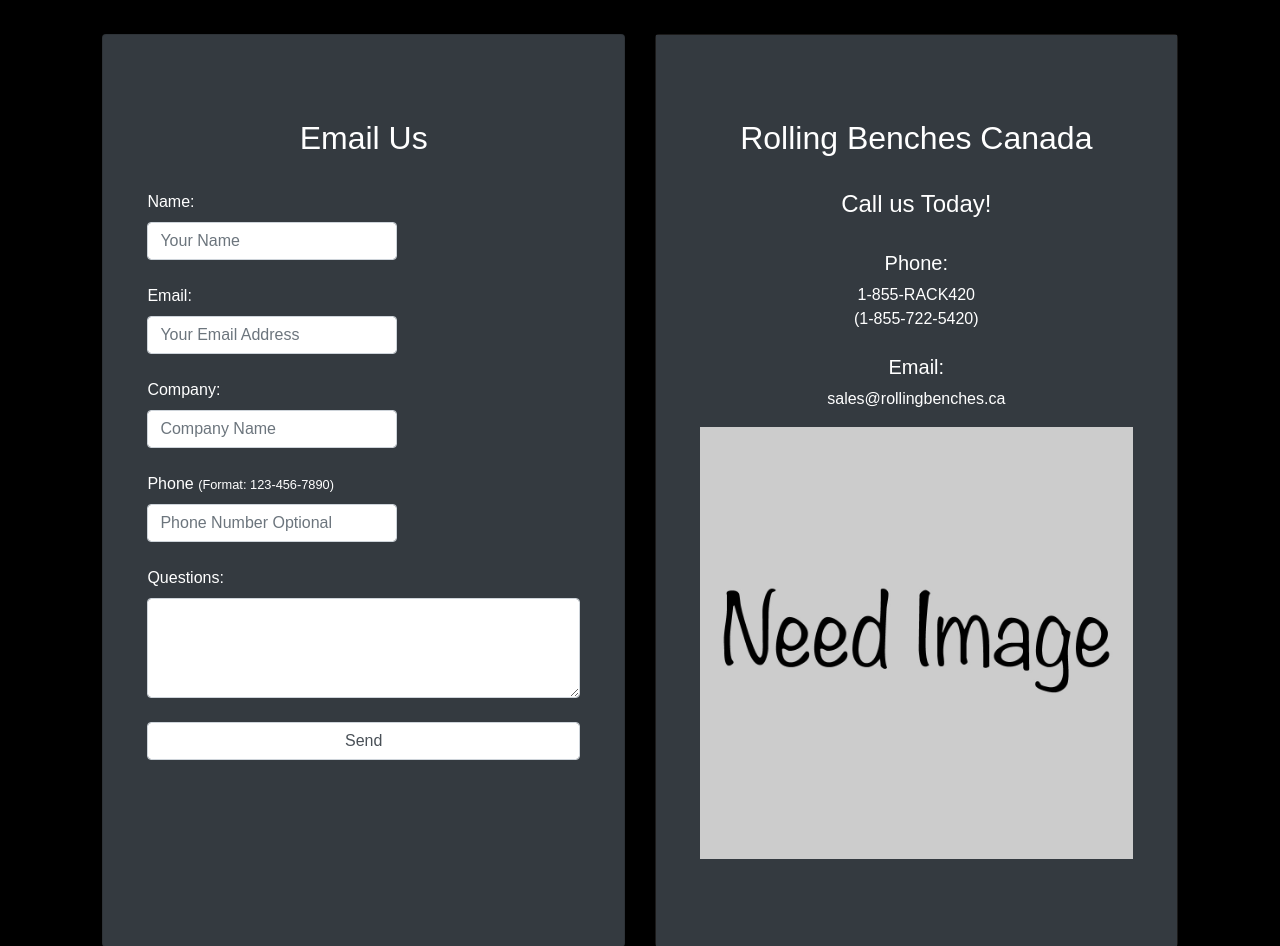
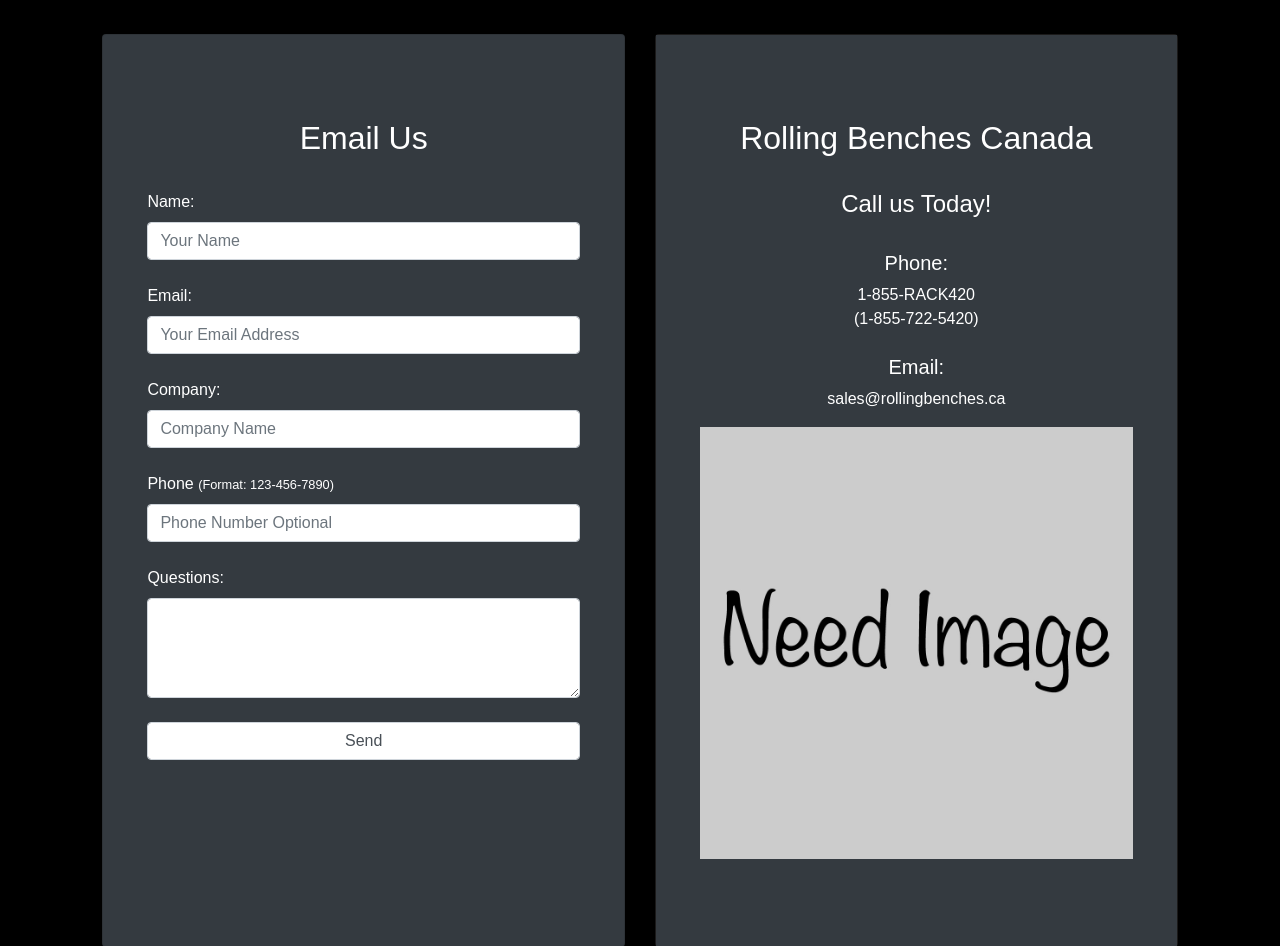
Before and after one commit to SeanTuc/SeanRollingBenches, a PHP site: page /contactUs.php in a window 1280 px wide. Shown: the part 300-1246 px from the top of the page. Run offline with PHP 8.4, Linux system fonts and the light colour scheme.

Commit message:
fix contact page

```diff
--- a/contactUs.php
+++ b/contactUs.php
@@ -10,19 +10,19 @@
           <div class="contact-form" style="color: white; padding: 5%">
         <form id="contact-form" method="post" action="contactUsHandler.php">
             <label for="name"> Name: </label>
-            <input name="name" type="text" class="form-control" placeholder="Your Name" style="max-width: 250px" required>
+            <input name="name" type="text" class="form-control" placeholder="Your Name"  required>
             <br>
             <label for="email"> Email: </label>
-            <input name="email" type="email" class="form-control" placeholder="Your Email Address" style="max-width: 250px" required>
+            <input name="email" type="email" class="form-control" placeholder="Your Email Address"  required>
             <br>
             <label for="company"> Company: </label>
-            <input name="company" type="text" class="form-control" placeholder="Company Name" style="max-width: 250px" required>
+            <input name="company" type="text" class="form-control" placeholder="Company Name"  required>
             <br>
             <label for="phone"> Phone <small>(Format: 123-456-7890)</small></label>
-            <input name="phone" type="phone" class="form-control" placeholder="Phone Number Optional" style="max-width: 250px" pattern="[0-9]{3}-[0-9]{3}-[0-9]{4}">
+            <input name="phone" type="phone" class="form-control" placeholder="Phone Number Optional"  pattern="[0-9]{3}-[0-9]{3}-[0-9]{4}">
             <br>
             <label for="message"> Questions: </label>
-            <textarea name="message" class="form-control" placeholder="Message" style="height: 100px; max-width: 500px" required>
+            <textarea name="message" class="form-control" placeholder="Message" style="height: 100px; " required>
             </textarea>
             <br>
             <button type="submit" name="submit" class="form-control submit" style="" >Send</button>
--- a/style.html
+++ b/style.html
@@ -2,7 +2,7 @@
 <html>
 <head>
   </head>
-  <body>
+  <body >
 
 
   </body>
```
